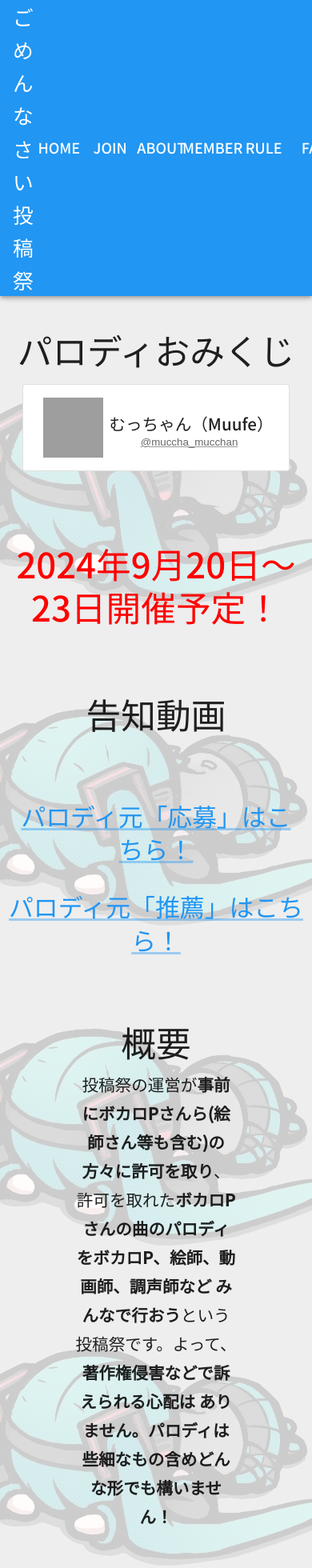
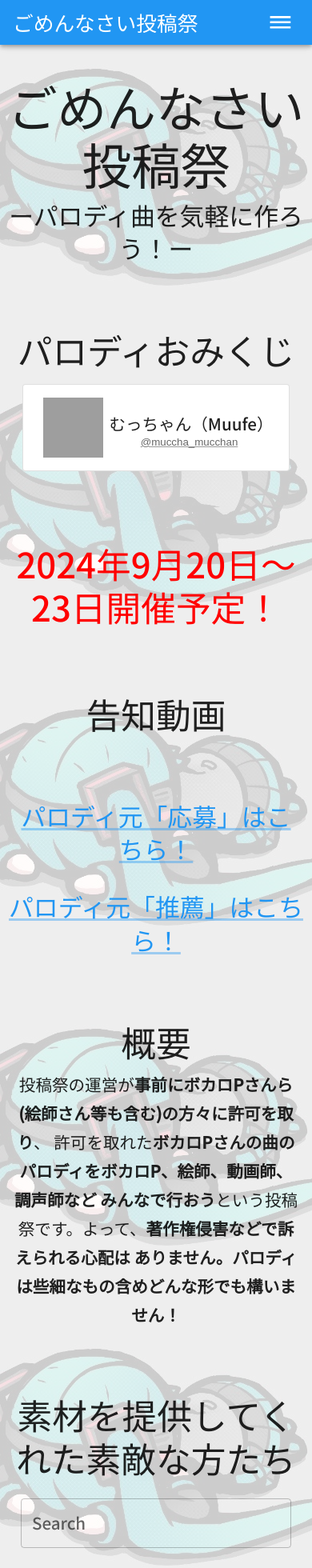
Before and after one commit to Pictogram23/gomen-fes, a Next.js app: page / in a window 390 px wide. Shown: the top 1960 px of the page at 80% size. Built offline with nearby package versions, Linux system fonts and the light colour scheme; grey boxes are pictures that could not be loaded.

Commit message:
ヘッダーをスマホに対応

```diff
--- a/app/page.tsx
+++ b/app/page.tsx
@@ -1,17 +1,25 @@
 'use client'
+import DehazeIcon from '@mui/icons-material/Dehaze'
 import {
   AppBar,
   Box,
   Button,
   Container,
   CssBaseline,
+  Drawer,
+  IconButton,
   Link,
+  ListItem,
+  ListItemButton,
+  ListItemIcon,
+  ListItemText,
   TextField,
   ThemeProvider,
   Toolbar,
   Typography,
   colors,
   createTheme,
+  useMediaQuery,
 } from '@mui/material'
 import Grid from '@mui/material/Grid'
 import { useEffect, useState } from 'react'
@@ -73,7 +81,9 @@ const theme = createTheme({
 export default function Home() {
   const [keyword, setKeyword] = useState<string>('')
   const [pickUp, setPickUp] = useState<Poster>()
+  const [drawerOpen, setDrawerOpen] = useState<boolean>(false)
   const posterlist: Poster[] = require('./gomen-fes-posterlist.json')
+  const matches: boolean = useMediaQuery('(min-width:600px)')
 
   useEffect(() => {
     if (pickUp == null) {
@@ -97,6 +107,8 @@ export default function Home() {
                     </Typography>
                   </Box>
                   <div style={{ flexGrow: 1 }}></div>
+                  {matches ? (
+                    <>
                       <Button color='inherit' href='#home'>
                         HOME
                       </Button>
@@ -116,6 +128,32 @@ export default function Home() {
                       <Button color='inherit' href='#faq'>
                         FAQ
                       </Button>
+                    </>
+                  ) : (
+                    <>
+                      <IconButton onClick={() => setDrawerOpen(true)}>
+                        <DehazeIcon sx={{ color: 'white' }} />
+                      </IconButton>
+                      <Drawer open={drawerOpen} onClose={() => setDrawerOpen(false)}>
+                        <Box sx={{ width: 250 }} onClick={() => setDrawerOpen(false)}>
+                          {[
+                            ['HOME', '#home'],
+                            ['JOIN', '#join'],
+                            ['ABOUT', '#about'],
+                            ['MEMBER', '#member'],
+                            ['RULE', '#rule'],
+                            ['FAQ', '#faq'],
+                          ].map((props) => (
+                            <ListItem key={props[0]} disablePadding>
+                              <ListItemButton href={props[1]}>
+                                <ListItemText primary={props[0]} />
+                              </ListItemButton>
+                            </ListItem>
+                          ))}
+                        </Box>
+                      </Drawer>
+                    </>
+                  )}
                 </Toolbar>
               </AppBar>
             </Box>
@@ -173,7 +211,13 @@ export default function Home() {
             <Typography variant='h4' paddingTop={10}>
               概要
             </Typography>
-            <Container sx={{ width: '60vw' }}>
+            <Container
+              sx={{
+                '@media screen and (min-width:1025px)': {
+                  width: '60vw',
+                },
+              }}
+            >
               <Typography variant='subtitle1' paddingTop={1}>
                 投稿祭の運営が
                 <span style={{ fontWeight: 'bold' }}>
```
Lines whose indentation alone changed are shown as unchanged.
